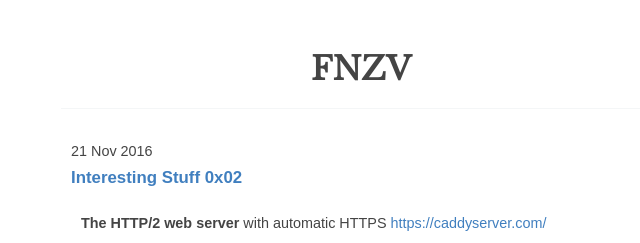
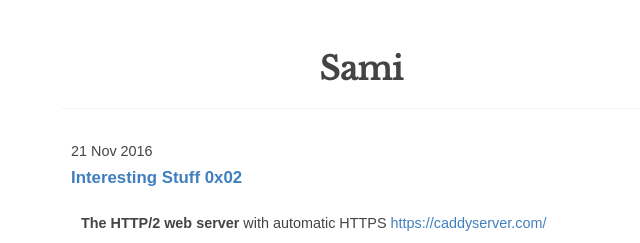
Before and after one commit to fnzv/fnzv.github.io, a Jekyll site: the page built from index.html, in a window 1280 px wide. Shown: the top 243 px of the page, without its empty margins (279-919 px from the left). Built offline with Jekyll 4.4.1, drawn with Linux system fonts in a browser that asks for light colours; the list of posts is cut into pages by our own code.

Commit message:
Update _config.yml

```diff
--- a/_config.yml
+++ b/_config.yml
@@ -3,6 +3,6 @@ pygments: true
 markdown: kramdown
 url: http://fnzv.github.io
 highlighter: rouge
-title: FNZV
+title: Sami
 paginate: 5
 google_analytics: UA-87752001-1
```
